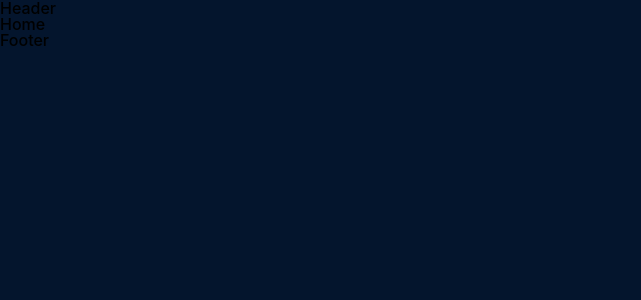
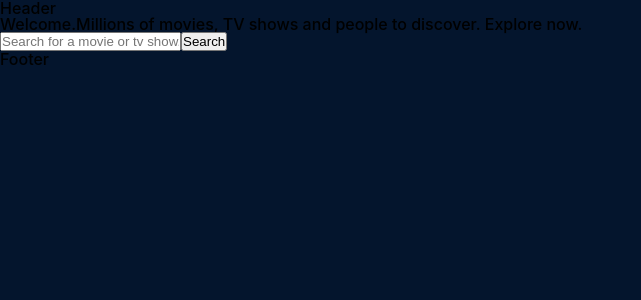
Before and after one commit to nicolevalledor/mp2-react-dmovies-app, a React (Vite) app: page / in a window 1280 px wide. Shown: the top 300 px of the page, without its empty margins (0-641 px from the left). Built offline with nearby package versions, Linux system fonts and the light colour scheme; no server answers.

Commit message:
HeroBanner

```diff
--- a/src/pages/home/Home.jsx
+++ b/src/pages/home/Home.jsx
@@ -1,9 +1,13 @@
 import React from "react";
-
+import HeroBanner from "./heroBanner/HeroBanner";
 import "./style.scss";
 
 const Home = () => {
-  return <div>Home</div>;
+  return (
+    <div className="homePage">
+      <HeroBanner />
+    </div>
+  );
 };
 
 export default Home;
--- a/src/pages/home/heroBanner/HeroBanner.jsx
+++ b/src/pages/home/heroBanner/HeroBanner.jsx
@@ -1,9 +1,40 @@
-import React from "react";
+import React, { useState } from "react";
+import { useNavigate } from "react-router-dom";
 
 import "./style.scss";
 
 const HeroBanner = () => {
-  return <div>HeroBanner</div>;
+  const [background, setBackground] = useState("");
+  const [query, setQuery] = useState("");
+  const navigate = useNavigate();
+
+  const searchQueryHandler = (event) => {
+    if (event.key === "Enter" && query.length > 0) {
+      navigate(`/search/${query}`);
+    }
+  };
+
+  return (
+    <div className="heroBanner">
+      <div className="wrapper">
+        <div className="heroBannerContent">
+          <span className="title">Welcome.</span>
+          <span className="subTitle">
+            Millions of movies, TV shows and people to discover. Explore now.
+          </span>
+          <div className="searchInput">
+            <input
+              type="text"
+              placeholder="Search for a movie or tv show...."
+              onChange={(e) => setQuery(e.target.value)}
+              onKeyUp={searchQueryHandler}
+            />
+            <button>Search</button>
+          </div>
+        </div>
+      </div>
+    </div>
+  );
 };
 
 export default HeroBanner;
```
